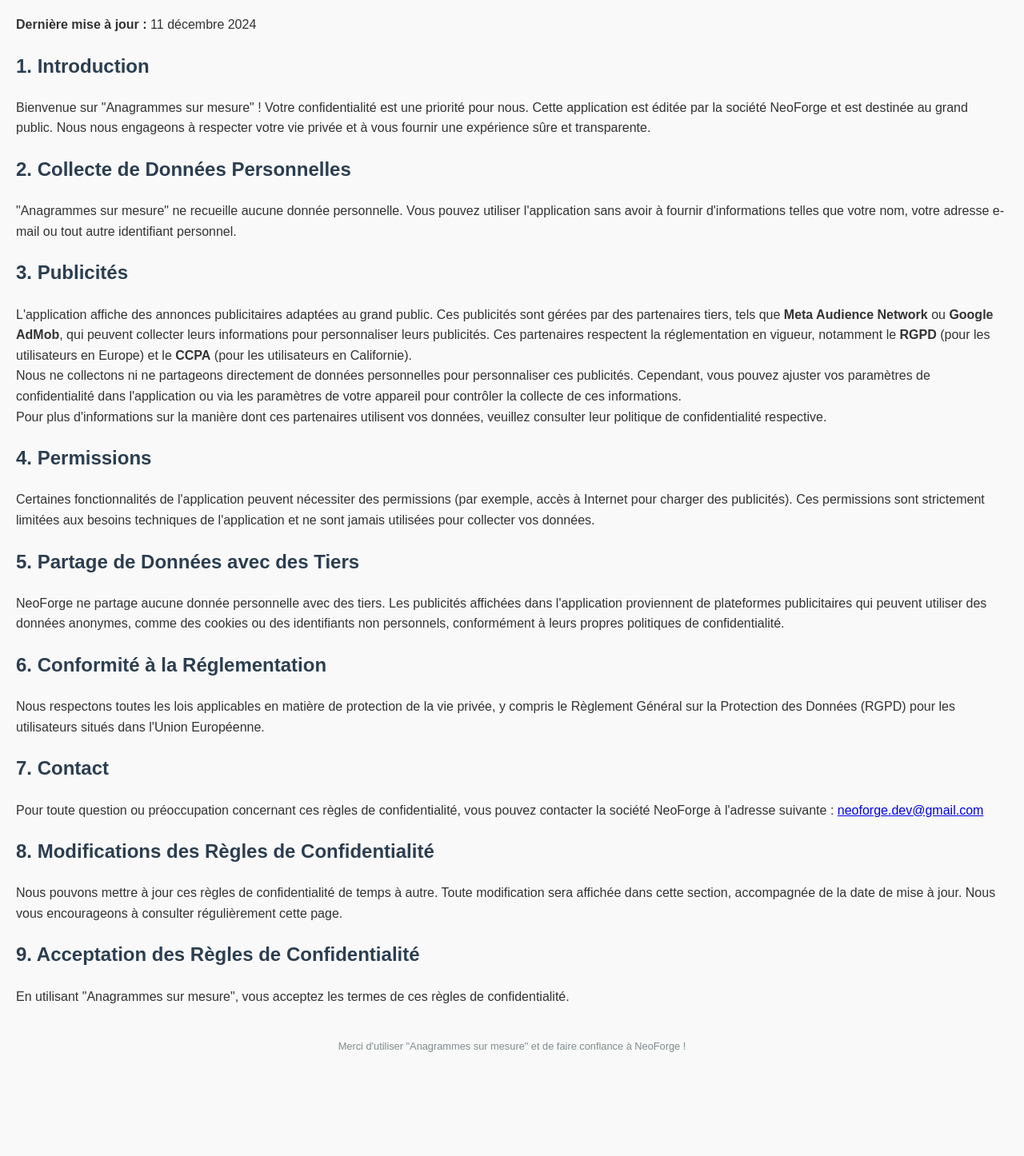
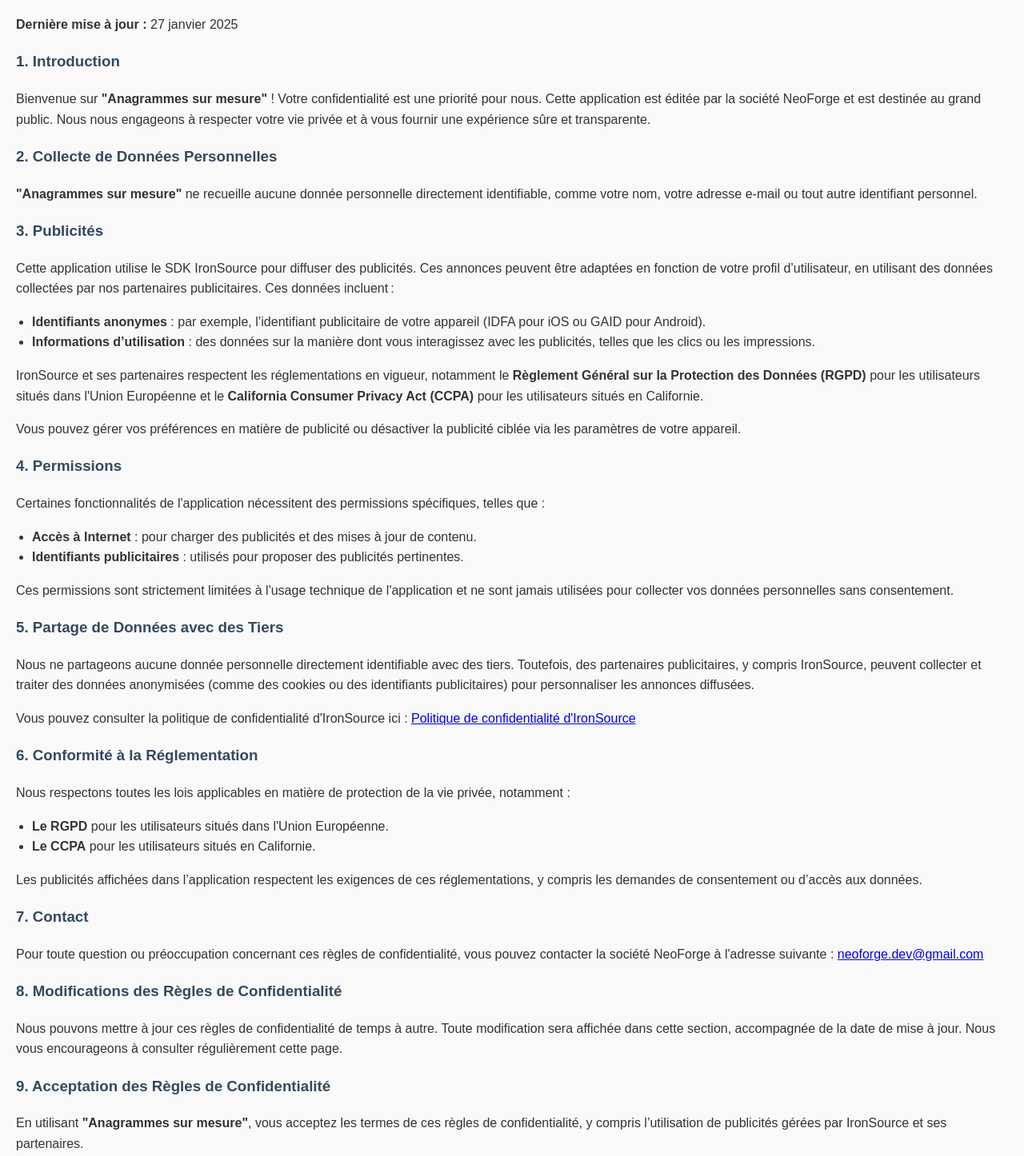
Before and after one commit to JeremieGi/jeremiegi.github.io, a plain HTML site: page privacy-policy.html in a window 1280 px wide. Shown: the part 96-1542 px from the top of the page at 80% size. Before the commit the page ends 1449 px from the top, so only its background shows below. Drawn offline with Linux system fonts and the light colour scheme.

Commit message:
Update privacy-policy.html

```diff
--- a/privacy-policy.html
+++ b/privacy-policy.html
@@ -37,57 +37,84 @@
   </head>
   <body>
     <h1>Règles de Confidentialité de l'Application "Anagrammes sur mesure"</h1>
-    <p><strong>Dernière mise à jour :</strong> 11 décembre 2024 </p>
-    <h2>1. Introduction</h2>
-    <p>Bienvenue sur "Anagrammes sur mesure" ! Votre confidentialité est une
-      priorité pour nous. Cette application est éditée par la société NeoForge
-      et est destinée au grand public. Nous nous engageons à respecter votre vie
-      privée et à vous fournir une expérience sûre et transparente.</p>
-    <h2>2. Collecte de Données Personnelles</h2>
-    <p>"Anagrammes sur mesure" ne recueille aucune donnée personnelle. Vous
-      pouvez utiliser l'application sans avoir à fournir d'informations telles
-      que votre nom, votre adresse e-mail ou tout autre identifiant personnel.</p>
-    <h2>3. Publicités</h2>
-    <p>L'application affiche des annonces publicitaires adaptées au grand
-      public. Ces publicités sont gérées par des partenaires tiers, tels que <strong>Meta
-        Audience Network</strong> ou <strong>Google AdMob</strong>, qui peuvent
-      collecter leurs informations pour personnaliser leurs publicités. Ces
-      partenaires respectent la réglementation en vigueur, notamment le <strong>RGPD</strong>
-      (pour les utilisateurs en Europe) et le <strong>CCPA</strong> (pour les
-      utilisateurs en Californie).<br>
-      Nous ne collectons ni ne partageons directement de données personnelles
-      pour personnaliser ces publicités. Cependant, vous pouvez ajuster vos
-      paramètres de confidentialité dans l'application ou via les paramètres de
-      votre appareil pour contrôler la collecte de ces informations.<br>
-      Pour plus d'informations sur la manière dont ces partenaires utilisent vos
-      données, veuillez consulter leur politique de confidentialité respective.</p>
-    <h2>4. Permissions</h2>
-    <p>Certaines fonctionnalités de l'application peuvent nécessiter des
-      permissions (par exemple, accès à Internet pour charger des publicités).
-      Ces permissions sont strictement limitées aux besoins techniques de
-      l'application et ne sont jamais utilisées pour collecter vos données.</p>
-    <h2>5. Partage de Données avec des Tiers</h2>
-    <p>NeoForge ne partage aucune donnée personnelle avec des tiers. Les
-      publicités affichées dans l'application proviennent de plateformes
-      publicitaires qui peuvent utiliser des données anonymes, comme des cookies
-      ou des identifiants non personnels, conformément à leurs propres
-      politiques de confidentialité.</p>
-    <h2>6. Conformité à la Réglementation</h2>
+    <p><strong>Dernière mise à jour :</strong> 27 janvier 2025</p>
+    <h3><strong>1. Introduction</strong></h3>
+    <p>Bienvenue sur <strong>"Anagrammes sur mesure"</strong> ! Votre
+      confidentialité est une priorité pour nous. Cette application est éditée
+      par la société NeoForge et est destinée au grand public. Nous nous
+      engageons à respecter votre vie privée et à vous fournir une expérience
+      sûre et transparente.</p>
+    <h3><strong>2. Collecte de Données Personnelles</strong></h3>
+    <p><strong>"Anagrammes sur mesure"</strong> ne recueille aucune donnée
+      personnelle directement identifiable, comme votre nom, votre adresse
+      e-mail ou tout autre identifiant personnel.</p>
+    <h3><strong>3. Publicités</strong></h3>
+    <p>Cette application utilise le SDK IronSource pour diffuser des publicités.
+      Ces annonces peuvent être adaptées en fonction de votre profil
+      d’utilisateur, en utilisant des données collectées par nos partenaires
+      publicitaires. Ces données incluent :</p>
+    <ul>
+      <li><strong>Identifiants anonymes</strong> : par exemple, l’identifiant
+        publicitaire de votre appareil (IDFA pour iOS ou GAID pour Android).</li>
+      <li><strong>Informations d’utilisation</strong> : des données sur la
+        manière dont vous interagissez avec les publicités, telles que les clics
+        ou les impressions.</li>
+    </ul>
+    <p>IronSource et ses partenaires respectent les réglementations en vigueur,
+      notamment le <strong>Règlement Général sur la Protection des Données
+        (RGPD)</strong> pour les utilisateurs situés dans l'Union Européenne et
+      le <strong>California Consumer Privacy Act (CCPA)</strong> pour les
+      utilisateurs situés en Californie.</p>
+    <p>Vous pouvez gérer vos préférences en matière de publicité ou désactiver
+      la publicité ciblée via les paramètres de votre appareil.</p>
+    <h3><strong>4. Permissions</strong></h3>
+    <p>Certaines fonctionnalités de l'application nécessitent des permissions
+      spécifiques, telles que :</p>
+    <ul>
+      <li><strong>Accès à Internet</strong> : pour charger des publicités et des
+        mises à jour de contenu.</li>
+      <li><strong>Identifiants publicitaires</strong> : utilisés pour proposer
+        des publicités pertinentes.</li>
+    </ul>
+    <p>Ces permissions sont strictement limitées à l'usage technique de
+      l'application et ne sont jamais utilisées pour collecter vos données
+      personnelles sans consentement.</p>
+    <h3><strong>5. Partage de Données avec des Tiers</strong></h3>
+    <p>Nous ne partageons aucune donnée personnelle directement identifiable
+      avec des tiers. Toutefois, des partenaires publicitaires, y compris
+      IronSource, peuvent collecter et traiter des données anonymisées (comme
+      des cookies ou des identifiants publicitaires) pour personnaliser les
+      annonces diffusées.</p>
+    <p>Vous pouvez consulter la politique de confidentialité d'IronSource ici :
+      <a href="https://developers.is.com/ironsource-mobile/air/ironsource-mobile-privacy-policy/"
+
+        target="_blank" rel="noopener noreferrer"> Politique de confidentialité
+        d'IronSource </a> </p>
+    <h3><strong>6. Conformité à la Réglementation</strong></h3>
     <p>Nous respectons toutes les lois applicables en matière de protection de
-      la vie privée, y compris le Règlement Général sur la Protection des
-      Données (RGPD) pour les utilisateurs situés dans l'Union Européenne.</p>
-    <h2>7. Contact</h2>
+      la vie privée, notamment :</p>
+    <ul>
+      <li><strong>Le RGPD</strong> pour les utilisateurs situés dans l'Union
+        Européenne.</li>
+      <li><strong>Le CCPA</strong> pour les utilisateurs situés en Californie.</li>
+    </ul>
+    <p>Les publicités affichées dans l’application respectent les exigences de
+      ces réglementations, y compris les demandes de consentement ou d’accès aux
+      données.</p>
+    <h3><strong>7. Contact</strong></h3>
     <p>Pour toute question ou préoccupation concernant ces règles de
       confidentialité, vous pouvez contacter la société NeoForge à l'adresse
-      suivante : <a href="mailto:neoforge.dev@gmail.com">neoforge.dev@gmail.com</a></p>
-    <h2>8. Modifications des Règles de Confidentialité</h2>
+      suivante : <a href="mailto:neoforge.dev@gmail.com"><span>neoforge.dev@gmail.com</span></a>
+    </p>
+    <h3><strong>8. Modifications des Règles de Confidentialité</strong></h3>
     <p>Nous pouvons mettre à jour ces règles de confidentialité de temps à
       autre. Toute modification sera affichée dans cette section, accompagnée de
       la date de mise à jour. Nous vous encourageons à consulter régulièrement
       cette page.</p>
-    <h2>9. Acceptation des Règles de Confidentialité</h2>
-    <p>En utilisant "Anagrammes sur mesure", vous acceptez les termes de ces
-      règles de confidentialité.</p>
+    <h3><strong>9. Acceptation des Règles de Confidentialité</strong></h3>
+    <p>En utilisant <strong>"Anagrammes sur mesure"</strong>, vous acceptez les
+      termes de ces règles de confidentialité, y compris l’utilisation de
+      publicités gérées par IronSource et ses partenaires.</p>
     <footer>
       <p>Merci d'utiliser "Anagrammes sur mesure" et de faire confiance à
         NeoForge !</p>
```
